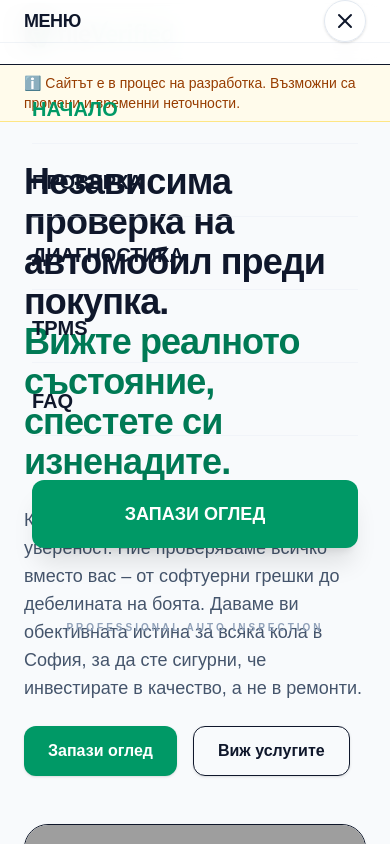
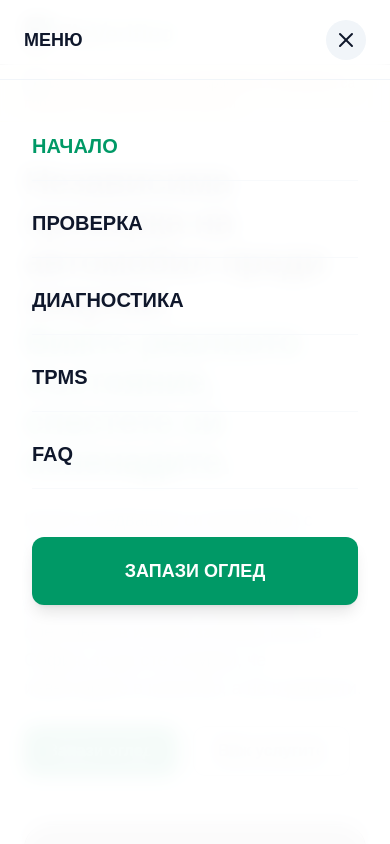
Before and after one commit to martinfilev-byte/fileverified, a Next.js app: page / in a window 390 px wide. Both pictures are taken after a click on the button 346 px from the left and 32 px from the top of the page. Shown: the top 844 px of the page. Built offline with nearby package versions, Linux system fonts and the light colour scheme; grey boxes are pictures that could not be loaded.

Commit message:
Update: 2026-01-03 14:53:25

```diff
--- a/src/components/MobileNav.tsx
+++ b/src/components/MobileNav.tsx
@@ -1,13 +1,20 @@
 "use client"
 
 import { useState, useEffect } from "react"
+import { createPortal } from "react-dom"
 import Link from "next/link"
 import { usePathname } from "next/navigation"
 import { Menu, X } from "lucide-react"
 
 export default function MobileNav() {
   const [isOpen, setIsOpen] = useState(false)
+  const [mounted, setMounted] = useState(false)
   const pathname = usePathname()
+
+  // Проверка дали сме в браузъра (клиентска част)
+  useEffect(() => {
+    setMounted(true)
+  }, [])
 
   useEffect(() => {
     if (isOpen) {
@@ -21,44 +28,32 @@ export default function MobileNav() {
     setIsOpen(false)
   }, [pathname])
 
-  return (
-    <div className="md:hidden">
-      {/* Хамбургер бутон */}
-      <button
-        onClick={() => setIsOpen(true)}
-        className="p-2 text-slate-900 focus:outline-none"
-      >
-        <Menu className="h-6 w-6" />
-      </button>
-
-      {/* ПАНЕЛ - Прозрачен с Blur */}
+  const menuContent = (
     <div
       style={{
         position: 'fixed',
         inset: 0,
-          zIndex: 9999,
-          backgroundColor: 'rgba(255, 255, 255, 0.92)', // 92% плътност
-          backdropFilter: 'blur(12px)',
-          WebkitBackdropFilter: 'blur(12px)',
-          visibility: isOpen ? 'visible' : 'hidden',
-          transform: isOpen ? 'translateX(0)' : 'translateX(100%)',
-          transition: 'transform 0.3s ease-in-out, visibility 0.3s'
+        zIndex: 99999,
+        display: isOpen ? 'block' : 'none',
       }}
     >
-        <div className="flex flex-col h-full w-full">
-          {/* Header вътре в менюто */}
-          <div className="flex items-center justify-between px-6 h-20 border-b border-slate-200/50">
-            <span className="font-bold text-lg tracking-tight text-slate-900">МЕНЮ</span>
-            <button
-              onClick={() => setIsOpen(false)}
-              className="p-2 bg-white/80 rounded-full border border-slate-200 shadow-sm"
-            >
+      {/* Плътен фон за застраховка */}
+      <div
+        className="absolute inset-0 bg-white"
+        style={{ opacity: 0.96, backdropFilter: 'blur(10px)', WebkitBackdropFilter: 'blur(10px)' }}
+      />
+
+      <div className="relative flex flex-col h-full w-full shadow-2xl">
+        {/* Header */}
+        <div className="flex items-center justify-between px-6 h-20 border-b border-slate-100">
+          <span className="font-bold text-lg text-slate-900">МЕНЮ</span>
+          <button onClick={() => setIsOpen(false)} className="p-2 bg-slate-100 rounded-full">
             <X className="h-6 w-6 text-slate-900" />
           </button>
         </div>
 
-          {/* Навигация */}
-          <nav className="flex flex-col p-8 gap-1">
+        {/* Links */}
+        <nav className="flex flex-col p-8 gap-2">
           {[
             { name: "НАЧАЛО", href: "/" },
             { name: "ПРОВЕРКА", href: "/services" },
@@ -69,7 +64,7 @@ export default function MobileNav() {
             <Link
               key={item.href}
               href={item.href}
-                className={`py-5 text-xl font-bold border-b border-slate-200/30 transition-colors ${
+              className={`py-5 text-xl font-bold border-b border-slate-50 ${
                 pathname === item.href ? "text-emerald-600" : "text-slate-900"
               }`}
             >
@@ -79,19 +74,23 @@ export default function MobileNav() {
 
           <Link
             href="/book"
-              className="mt-10 w-full text-center rounded-xl bg-emerald-600 py-5 text-lg font-black text-white shadow-xl active:scale-95 transition-all"
+            className="mt-10 w-full text-center rounded-xl bg-emerald-600 py-5 text-lg font-black text-white shadow-lg"
           >
             ЗАПАЗИ ОГЛЕД
           </Link>
         </nav>
-
-          <div className="mt-auto p-10 text-center">
-            <p className="text-[10px] font-semibold text-slate-400 tracking-[0.3em] uppercase">
-              Professional Auto Inspection
-            </p>
-          </div>
-        </div>
       </div>
     </div>
   )
+
+  return (
+    <div className="md:hidden">
+      <button onClick={() => setIsOpen(true)} className="p-2 text-slate-900">
+        <Menu className="h-6 w-6" />
+      </button>
+
+      {/* Рендираме менюто директно в body, за да не се влияе от хедъра */}
+      {mounted && createPortal(menuContent, document.body)}
+    </div>
+  )
 }
```
Lines whose indentation alone changed are shown as unchanged.
